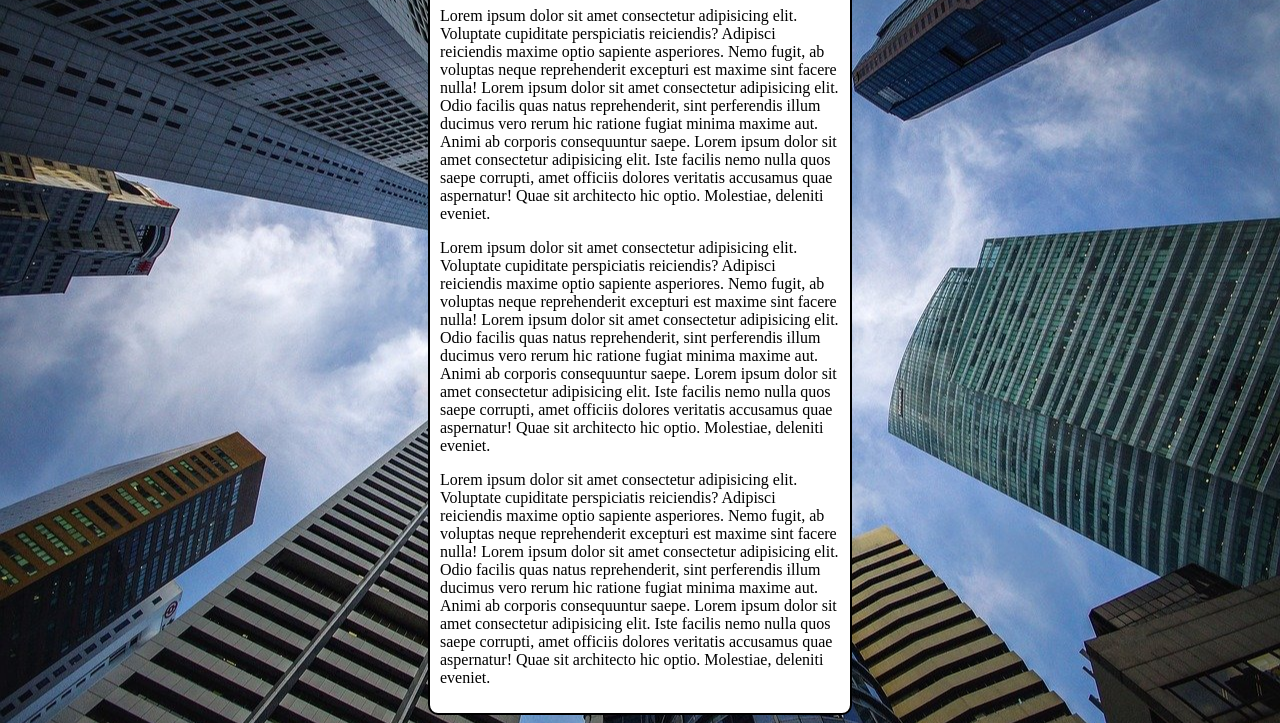
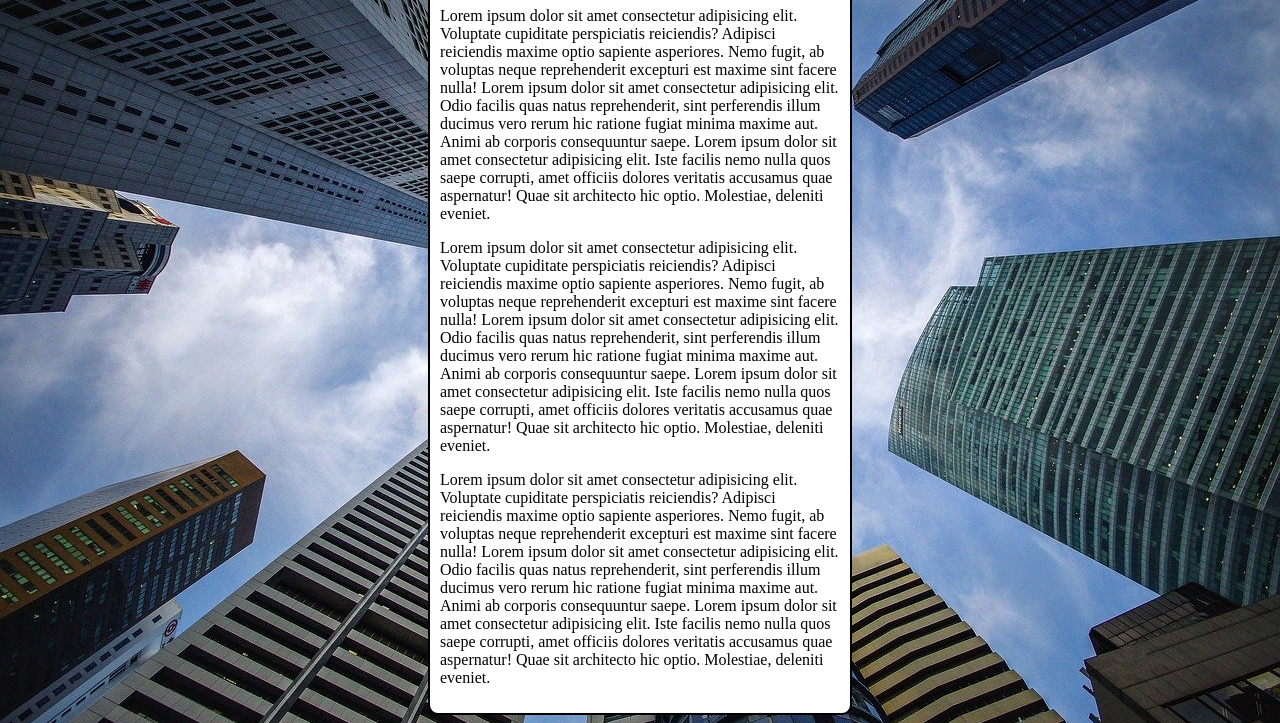
Before and after one commit to th-fig/html-css, a plain HTML site: page exercicios/ex022/fundo006.html in a window 1280 px wide. Shown: the part 93-816 px from the top of the page. Drawn offline with Linux system fonts and the light colour scheme.

Commit message:
Update fundo006.html

```diff
--- a/exercicios/ex022/fundo006.html
+++ b/exercicios/ex022/fundo006.html
@@ -7,10 +7,21 @@
     <style>
         body {
             height: 100vh;
+            /*
             background-color: black;
             background-image: url('imagens/wallpaper002.jpg');
             background-position: center center;
-            background-repeat: repeat-y;
+            background-repeat: no-repeat;
+            background-attachment: fixed;
+            */
+
+            /*
+                    background shorthand
+                color > image > position > repeat > attachment
+            */
+
+            background: black url('imagens/wallpaper002.jpg') center center no-repeat fixed;
+
             background-size: cover;
             /*
                 cover   = tela toda        corta a imagem
```
